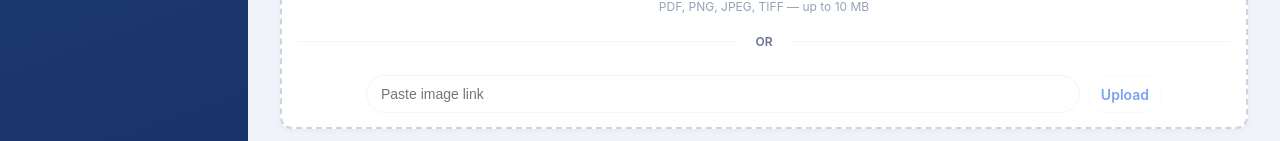
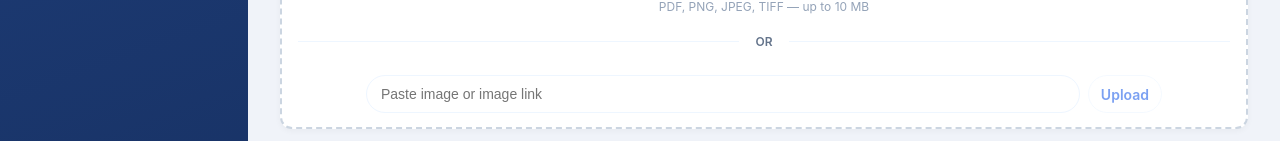
Before and after one commit to hza/cpademo, a React (Vite) app in the folder frontend/: page / in a window 1280 px wide. Shown: the part 276-417 px from the top of the page. Built offline with nearby package versions, Linux system fonts and the light colour scheme; no server answers.

Commit message:
Update label and placeholder for document link input to clarify support for image links

```diff
--- a/frontend/src/components/Upload.jsx
+++ b/frontend/src/components/Upload.jsx
@@ -247,12 +247,12 @@ export default function Upload({ onOpenViewer }) {
         <div className="or-divider" aria-hidden="true"><span>OR</span></div>
 
         <div className="link-upload-row" onClick={e => e.stopPropagation()}>
-          <label className="sr-only" htmlFor="document-link">Paste image link</label>
+          <label className="sr-only" htmlFor="document-link">Paste image or image link</label>
           <input
             id="document-link"
             className="link-upload-input"
             type="url"
-            placeholder="Paste image link"
+            placeholder="Paste image or image link"
             value={documentLink}
             onChange={e => setDocumentLink(e.target.value)}
             onKeyDown={e => {
```
